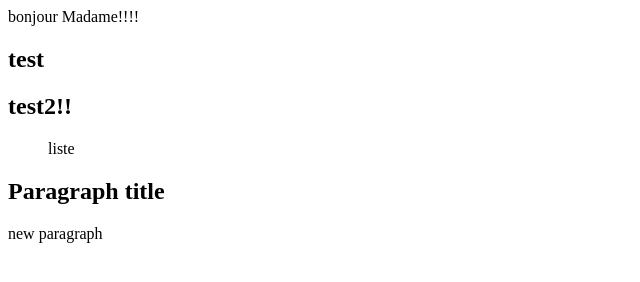
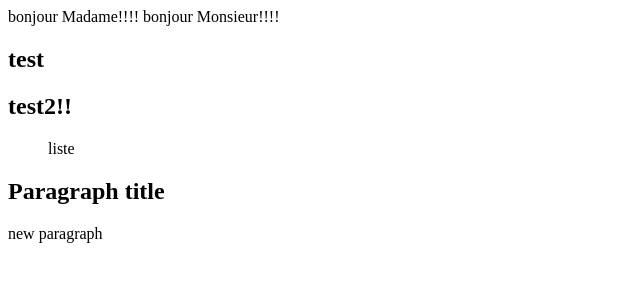
Before and after one commit to assia-ba/test, a plain HTML site: page index.html in a window 1280 px wide. Shown: the whole page, without its empty margins (0-640 px from the left). Drawn offline with Linux system fonts and the light colour scheme.

Commit message:
ajout bonjour monsieur

```diff
--- a/index.html
+++ b/index.html
@@ -8,6 +8,7 @@
 </head>
 <body>
   bonjour Madame!!!!
+  bonjour Monsieur!!!!
   <h2>test</h2>
   <h2>test2!!</h2>
   <ul>liste</ul>
```
